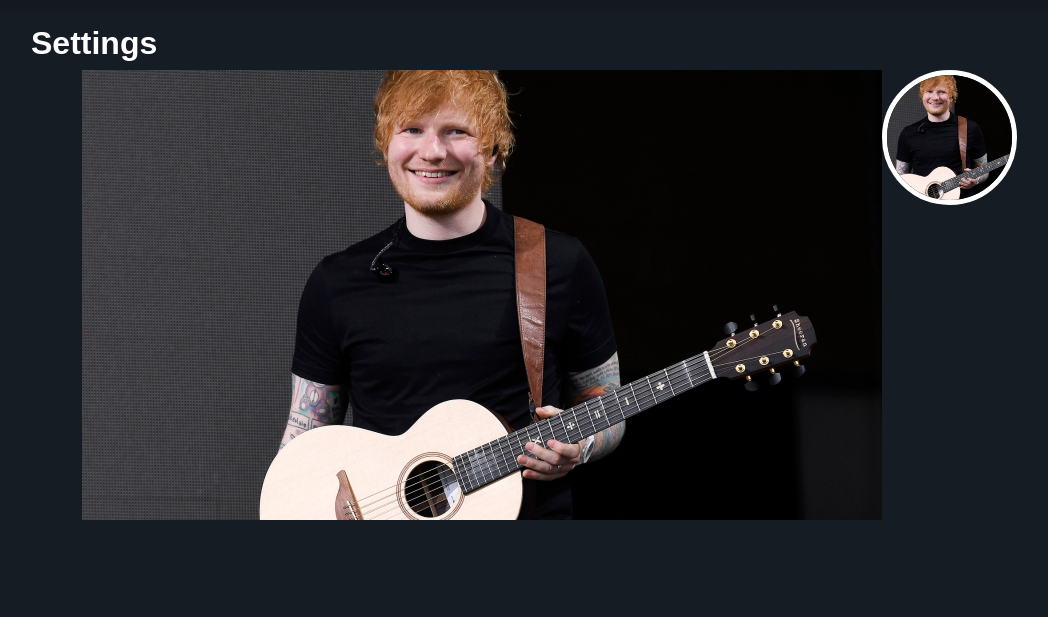
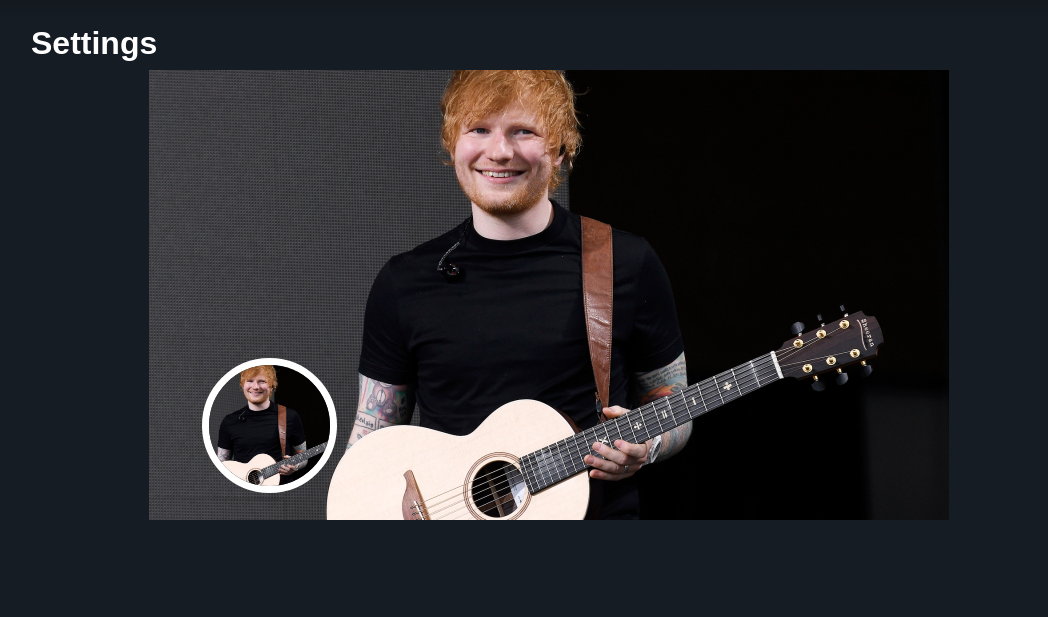
Before and after one commit to Kajanan02/music-web, a PHP site: page /music-web/artist-settings.php in a window 1280 px wide. Shown: the part 80-697 px from the top of the page, without its empty margins (91-1139 px from the left). Run offline with PHP 8.4, Linux system fonts and the light colour scheme; the visitor is signed in with stand-in values (Sample User, id 1); data comes from the database, SQL or seed files in the repository.

Commit message:
Re: Profile pic issue fix

```diff
--- a/css/styles.css
+++ b/css/styles.css
@@ -334,9 +334,6 @@ body {
     track-info-container-sub{
         flex-direction: row !important;
     }
-    .track-info-container-main{
-
-    }
 }
 @media (max-width: 500px) {
     .nav-dashboard {
@@ -350,20 +347,25 @@ body {
     background-color: #61666f !important;
 }
 
-
-
 .profile_picture{
     width: 135px;
     height: 135px;
     border-radius: 50%;
-    /*background-image: url("../assets/profile-pic-upload.png");*/
     object-fit: cover;
-    /*object-position: 30% 20%;*/
     border-style: solid;
-    border-width: 5px;
+    border-width: 7px;
     border-color: #fff;
     box-sizing: border-box;
-    /*padding: 125px 0 0 0;*/
+    z-index: 1;
+    position: absolute;
+    margin-left: -35rem;
+    margin-top: 18rem;
+}
+
+.cover_picture{
+    z-index: 0;
+    position: relative;
+    max-width: 100%;
 }
 
 .follow-btn{
```
